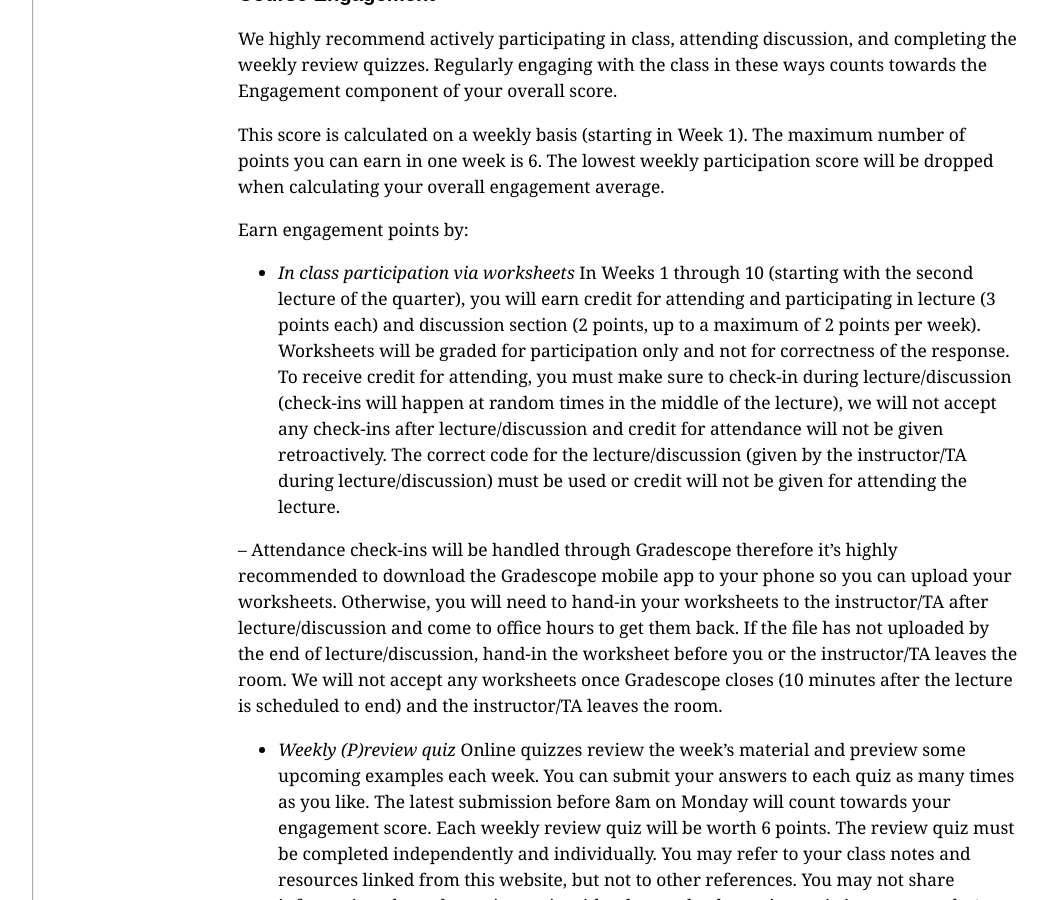
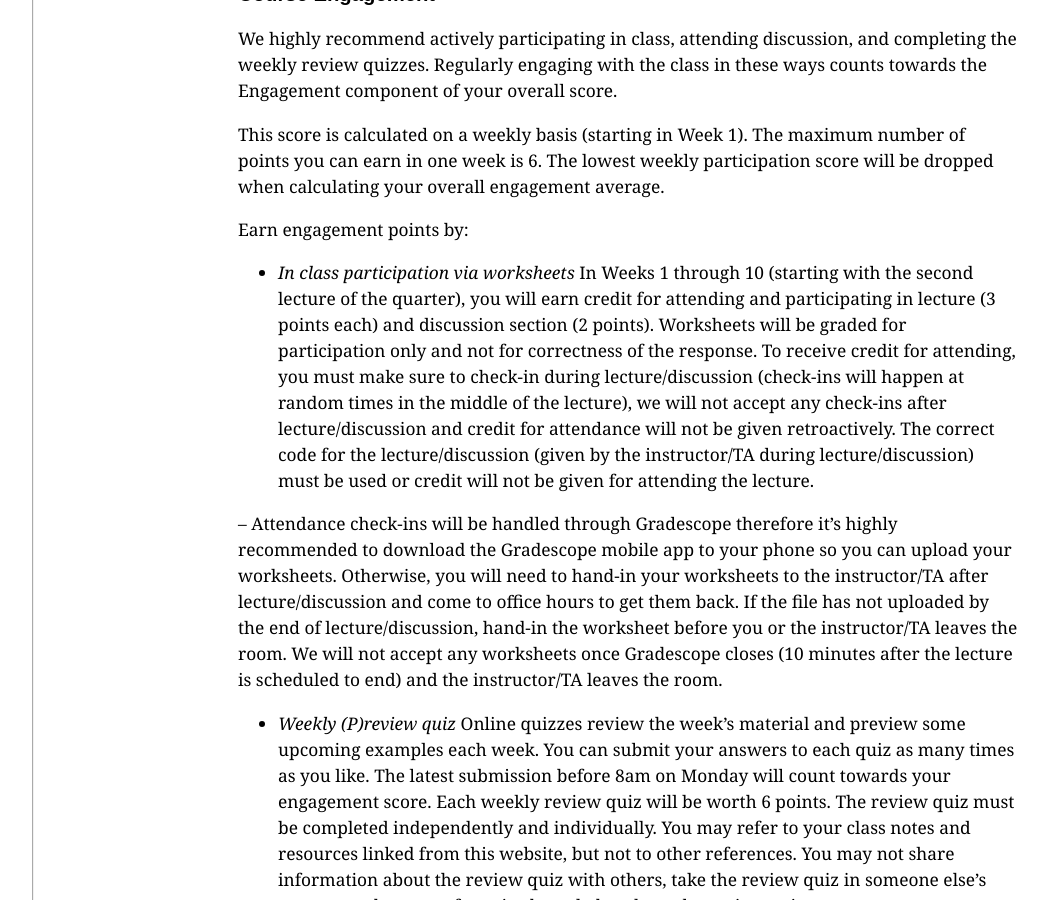
Before and after one commit to ucsd-cse12-f23/ucsd-cse12-f23.github.io, a Jekyll site: the page built from syllabus.md, in a window 1280 px wide and 900 px high, scrolled down 1868 px. Shown: the whole window, without its empty margins (56-1104 px from the left). Built offline with Jekyll 4.4.1, drawn with Linux system fonts in a browser that asks for light colours.

Commit message:
Update syllabus.md

```diff
--- a/syllabus.md
+++ b/syllabus.md
@@ -90,7 +90,7 @@
 This score is calculated on a weekly basis (starting in Week 1). The maximum number of points you can earn in one week is 6. The lowest weekly participation score will be dropped when calculating your overall engagement average.
 
 Earn engagement points by:
-- *In class participation via worksheets* In Weeks 1 through 10 (starting with the second lecture of the quarter), you will earn credit for attending and participating in lecture (3 points each) and discussion section (2 points, up to a maximum of 2 points per week). Worksheets will be graded for participation only and not for correctness of the response. To receive credit for attending, you must make sure to check-in during lecture/discussion (check-ins will happen at random times in the middle of the lecture), we will not accept any check-ins after lecture/discussion and credit for attendance will not be given retroactively. The correct code for the lecture/discussion (given by the instructor/TA during lecture/discussion) must be used or credit will not be given for attending the lecture.
+- *In class participation via worksheets* In Weeks 1 through 10 (starting with the second lecture of the quarter), you will earn credit for attending and participating in lecture (3 points each) and discussion section (2 points). Worksheets will be graded for participation only and not for correctness of the response. To receive credit for attending, you must make sure to check-in during lecture/discussion (check-ins will happen at random times in the middle of the lecture), we will not accept any check-ins after lecture/discussion and credit for attendance will not be given retroactively. The correct code for the lecture/discussion (given by the instructor/TA during lecture/discussion) must be used or credit will not be given for attending the lecture.
 
 -- Attendance check-ins will be handled through Gradescope therefore it’s highly recommended to download the Gradescope mobile app to your phone so you can upload your worksheets. Otherwise, you will need to hand-in your worksheets to the instructor/TA after lecture/discussion and come to office hours to get them back. If the file has not uploaded by the end of lecture/discussion, hand-in the worksheet before you or the instructor/TA leaves the room. We will not accept any worksheets once Gradescope closes (10 minutes after the lecture is scheduled to end) and the instructor/TA leaves the room.
 
```
